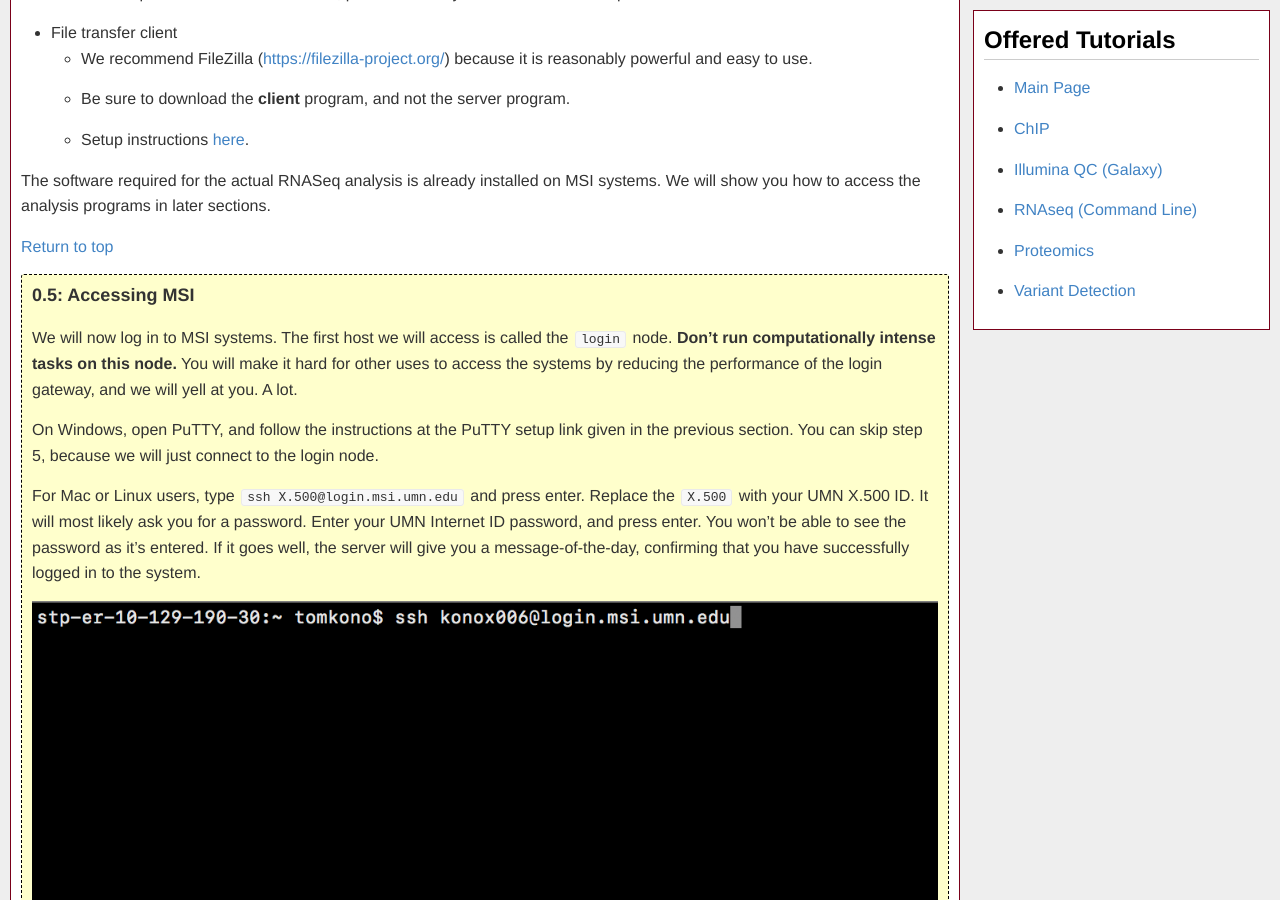
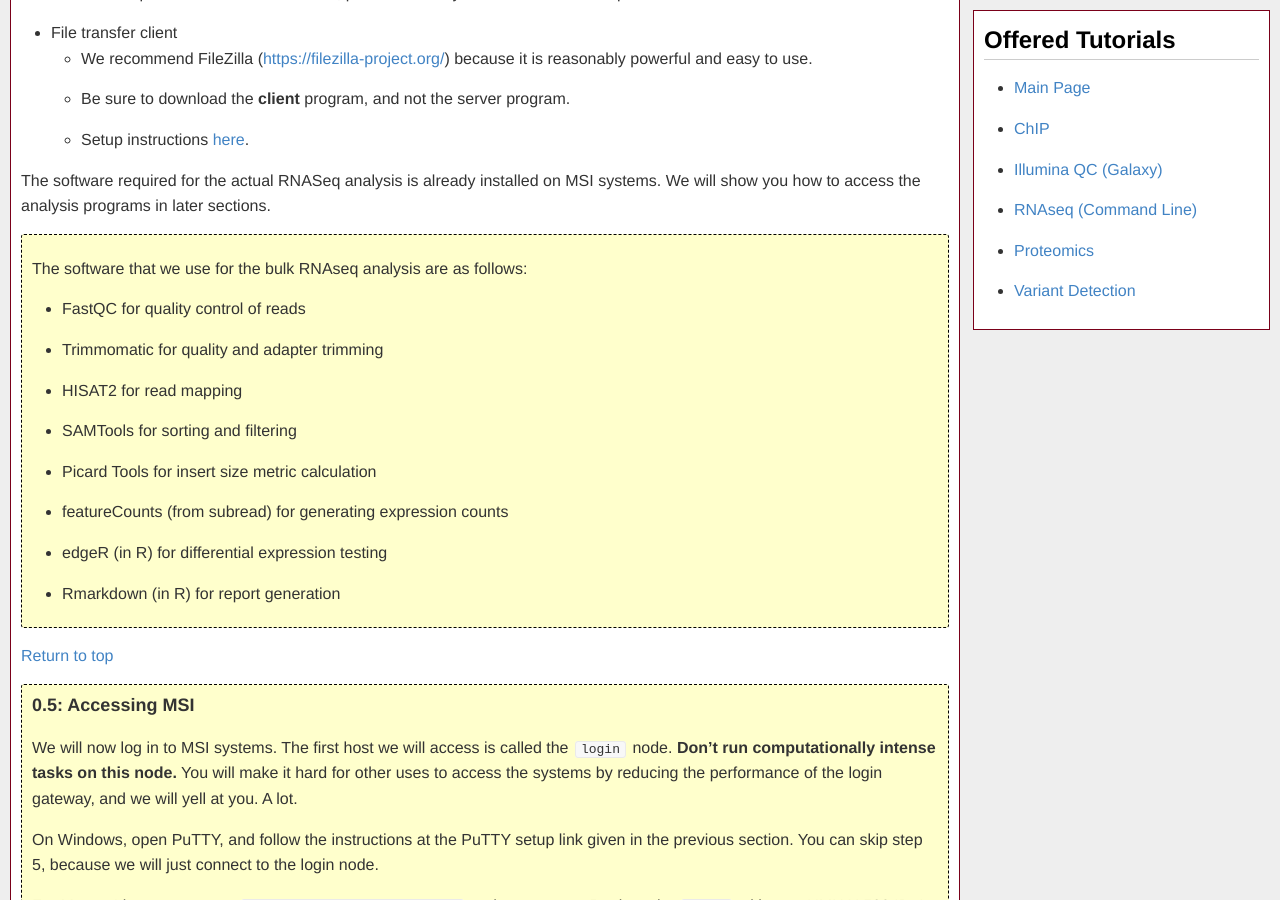
Before and after one commit to msi-ris/Tutorials, a Jekyll site: the page built from rnaseq_cmd.md, in a window 1280 px wide and 900 px high, scrolled down 3508 px. Built offline with Jekyll 4.4.1, drawn with Linux system fonts in a browser that asks for light colours.

Commit message:
Update rnaseq

```diff
--- a/rnaseq_cmd.md
+++ b/rnaseq_cmd.md
@@ -132,6 +132,21 @@ computer to follow along with the tutorial.
 The software required for the actual RNASeq analysis is already installed on MSI
 systems. We will show you how to access the analysis programs in later sections.
 
+<div class="info" markdown="1">
+
+The software that we use for the bulk RNAseq analysis are as follows:
+
+- FastQC for quality control of reads
+- Trimmomatic for quality and adapter trimming
+- HISAT2 for read mapping
+- SAMTools for sorting and filtering
+- Picard Tools for insert size metric calculation
+- featureCounts (from subread) for generating expression counts
+- edgeR (in R) for differential expression testing
+- Rmarkdown (in R) for report generation
+
+</div>
+
 [Return to top](#top)
 <div class="info" markdown="1">
 
```
